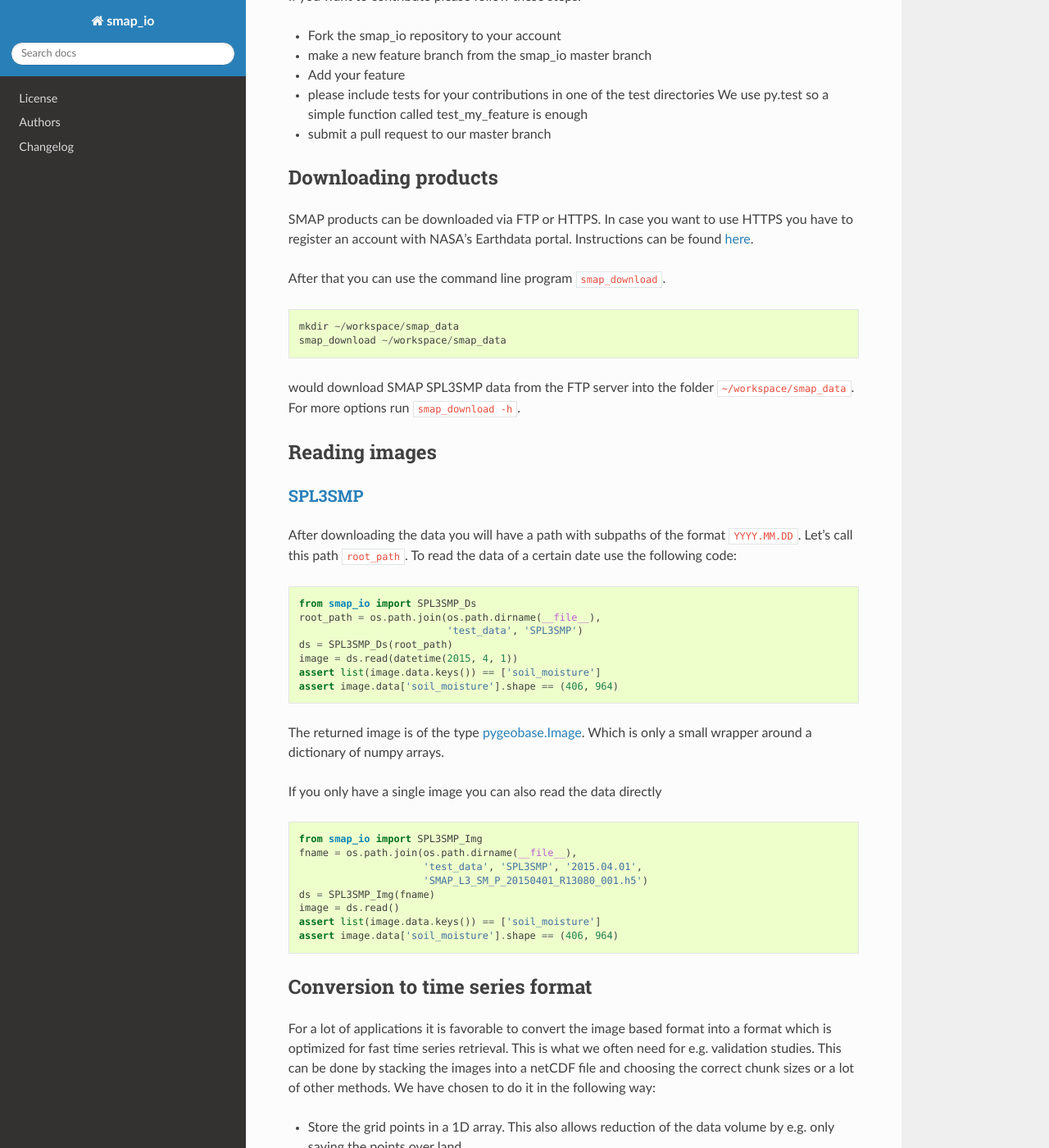
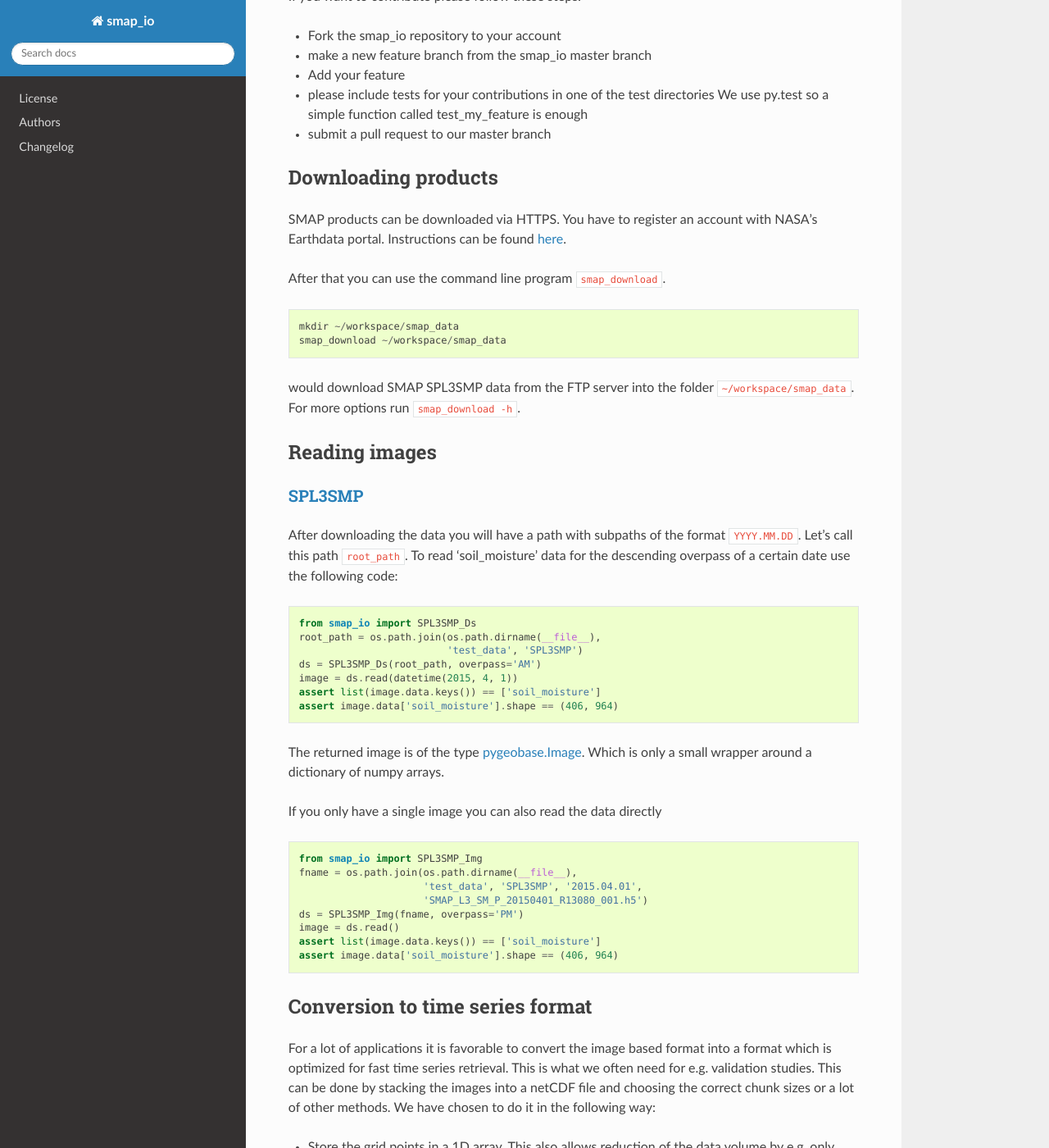
Before and after one commit to TUW-GEO/smap_io, a Sphinx documentation site: the page built from docs/index.rst, in a window 1280 px wide and 1400 px high, scrolled down 1265 px. Shown: the whole window at 82% size. Built offline with Sphinx 7.4.7 and the Read the Docs theme 2.0.0, drawn with Linux system fonts in a browser that asks for light colours; formulas are drawn with MathJax 3; pages that are not in the unit, such as notebooks, are missing from menus; the version number could not be read and is left out; some of the changed text lies outside the part shown.

Commit message:
update documentation with examples for new readers

```diff
--- a/CHANGES.rst
+++ b/CHANGES.rst
@@ -5,6 +5,8 @@ Changelog
 Version 0.X
 ===========
 
+- Add download module
+- Add SMAP L3 v4 and v5 support
 - Update readme
 
 Version 0.2
--- a/docs/index.rst
+++ b/docs/index.rst
@@ -3,10 +3,9 @@
 Downloading products
 ====================
 
-SMAP products can be downloaded via FTP or HTTPS. In case you want to use HTTPS
-you have to register an account with NASA's Earthdata portal. Instructions can
-be found `here
-<http://disc.sci.gsfc.nasa.gov/registration/registration-for-data-access>`_.
+SMAP products can be downloaded via HTTPS. You have to register an account
+with NASA's Earthdata portal. Instructions can be found `here
+<https://wiki.earthdata.nasa.gov/display/EL/How+To+Register+With+Earthdata+Login>`_.
 
 After that you can use the command line program ``smap_download``.
 
@@ -25,15 +24,15 @@ Reading images
 ------------------------------------------
 
 After downloading the data you will have a path with subpaths of the format
-``YYYY.MM.DD``. Let's call this path ``root_path``. To read the data of a
-certain date use the following code:
+``YYYY.MM.DD``. Let's call this path ``root_path``. To read 'soil_moisture'
+data for the descending overpass of a certain date use the following code:
 
 .. code-block:: python
 
    from smap_io import SPL3SMP_Ds
    root_path = os.path.join(os.path.dirname(__file__),
                             'test_data', 'SPL3SMP')
-   ds = SPL3SMP_Ds(root_path)
+   ds = SPL3SMP_Ds(root_path, overpass='AM')
    image = ds.read(datetime(2015, 4, 1))
    assert list(image.data.keys()) == ['soil_moisture']
    assert image.data['soil_moisture'].shape == (406, 964)
@@ -50,7 +49,7 @@ If you only have a single image you can also read the data directly
    fname = os.path.join(os.path.dirname(__file__),
                         'test_data', 'SPL3SMP', '2015.04.01',
                         'SMAP_L3_SM_P_20150401_R13080_001.h5')
-   ds = SPL3SMP_Img(fname)
+   ds = SPL3SMP_Img(fname, overpass='PM')
    image = ds.read()
    assert list(image.data.keys()) == ['soil_moisture']
    assert image.data['soil_moisture'].shape == (406, 964)
@@ -85,11 +84,12 @@ program. An example would be:
 
 .. code-block:: shell
 
-   smap_repurpose /SPL3SMP_data /timeseries/data 2015-04-01 2015-04-02 soil_moisture soil_moisture_error
+   smap_repurpose /SPL3SMP_data /timeseries/data 2015-04-01 2015-04-02 soil_moisture soil_moisture_error --overpass AM
 
 Which would take SMAP SPL3SMP data stored in ``/SPL3SMP_data`` from April 1st
 2015 to April 2nd 2015 and store the parameters ``soil_moisture`` and
-``soil_moisture_error`` as time series in the folder ``/timeseries/data``.
+``soil_moisture_error`` for the ``AM`` overpass as time series in the
+folder ``/timeseries/data``.
 
 Conversion to time series is performed by the `repurpose package
 <https://github.com/TUW-GEO/repurpose>`_ in the background. For custom settings
```
